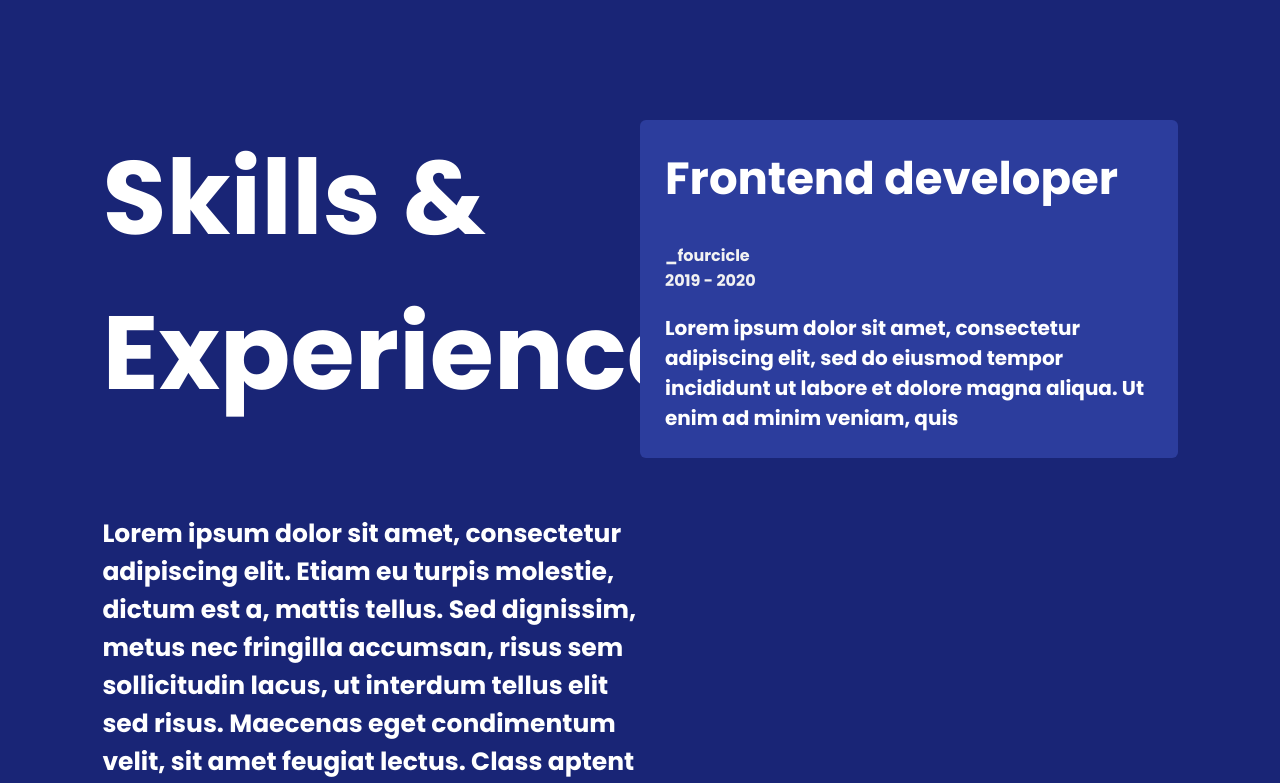
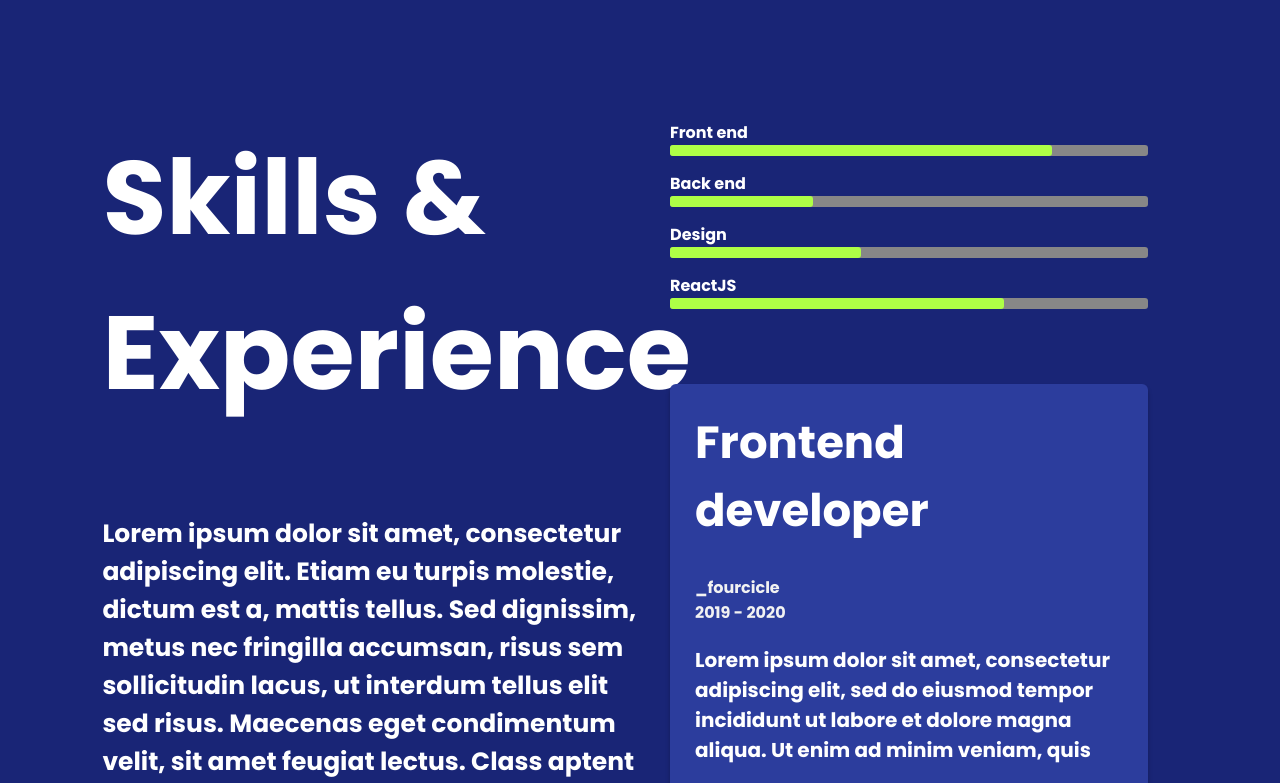
Before and after one commit to mauriciofsnts/itsme, a Next.js app: page / in a window 1280 px wide. Shown: the part 680-1463 px from the top of the page. Built offline with nearby package versions, Linux system fonts and the light colour scheme.

Commit message:
feat: skills progress

```diff
--- a/src/components/card/card.module.scss
+++ b/src/components/card/card.module.scss
@@ -16,4 +16,8 @@
     margin-top: 20px;
     font-size: 20px;
   }
+
+  box-shadow: 0px 4px 4px 0px rgba(0, 0, 0, 0.25);
+  -webkit-box-shadow: 0px 4px 4px 0px rgba(0, 0, 0, 0.25);
+  -moz-box-shadow: 0px 4px 4px 0px rgba(0, 0, 0, 0.25);
 }
--- a/src/components/home/skills.tsx
+++ b/src/components/home/skills.tsx
@@ -1,6 +1,7 @@
 import React from 'react'
 import styles from '../../pages/index.module.scss'
 import Card from '../card/card'
+import Progress from '../progress/progress'
 import Title from '../title/title'
 
 type Props = {}
@@ -27,10 +28,17 @@ const Skills: React.FC<Props> = () => {
       </div>
 
       <aside>
+        <div>
+          <Progress title="Front end" value={80} />
+          <Progress title="Back end" value={30} />
+          <Progress title="Design" value={40} />
+          <Progress title="ReactJS" value={70} />
+        </div>
+
         <Card
           title="Frontend developer"
           subtitle="_fourcicle"
-          span='2019 - 2020'
+          span="2019 - 2020"
           content="Lorem ipsum dolor sit amet, consectetur adipiscing elit, sed do eiusmod tempor incididunt ut labore et dolore magna aliqua. Ut enim ad minim veniam, quis"
         />
       </aside>
--- a/src/components/index.ts
+++ b/src/components/index.ts
@@ -1,3 +1,4 @@
 export * from './home'
 export * from './title/title'
 export * from './card/card'
+export * from './progress/progress'
--- /dev/null
+++ b/src/components/progress/progress.module.scss
@@ -0,0 +1,26 @@
+.container {
+  display: flex;
+  flex-direction: column;
+  justify-content: flex-start;
+  color: var(--white);
+  margin-bottom: 10px;
+
+  progress {
+    width: 100%;
+    border-radius: 3px;
+    width: 100%;
+  }
+
+  progress::-webkit-progress-bar {
+    height: 11px;
+    background-color: var(--gray-500);
+    border-radius: 3px;
+  }
+
+  progress::-webkit-progress-value {
+    height: 11px;
+    float: left;
+    background-color: var(--green-500);
+    border-radius: 3px;
+  }
+}
--- /dev/null
+++ b/src/components/progress/progress.tsx
@@ -0,0 +1,21 @@
+import React from 'react'
+import styled from './progress.module.scss'
+
+type Props = {
+  value: number
+  title: string
+}
+
+const Progress: React.FC<Props> = ({ value, title }) => {
+  return (
+    <div className={styled.container}>
+      <span>{title}</span>
+
+      <progress value={value} max="100">
+        {value}%
+      </progress>
+    </div>
+  )
+}
+
+export default Progress
--- a/src/pages/index.module.scss
+++ b/src/pages/index.module.scss
@@ -42,9 +42,15 @@
   }
 
   aside {
+    padding: 0 30px;
     display: flex;
     flex-direction: column;
     align-items: center;
     width: 50%;
+    gap: 60px;
+
+    div {
+      width: 100%;
+    }
   }
 }
```
